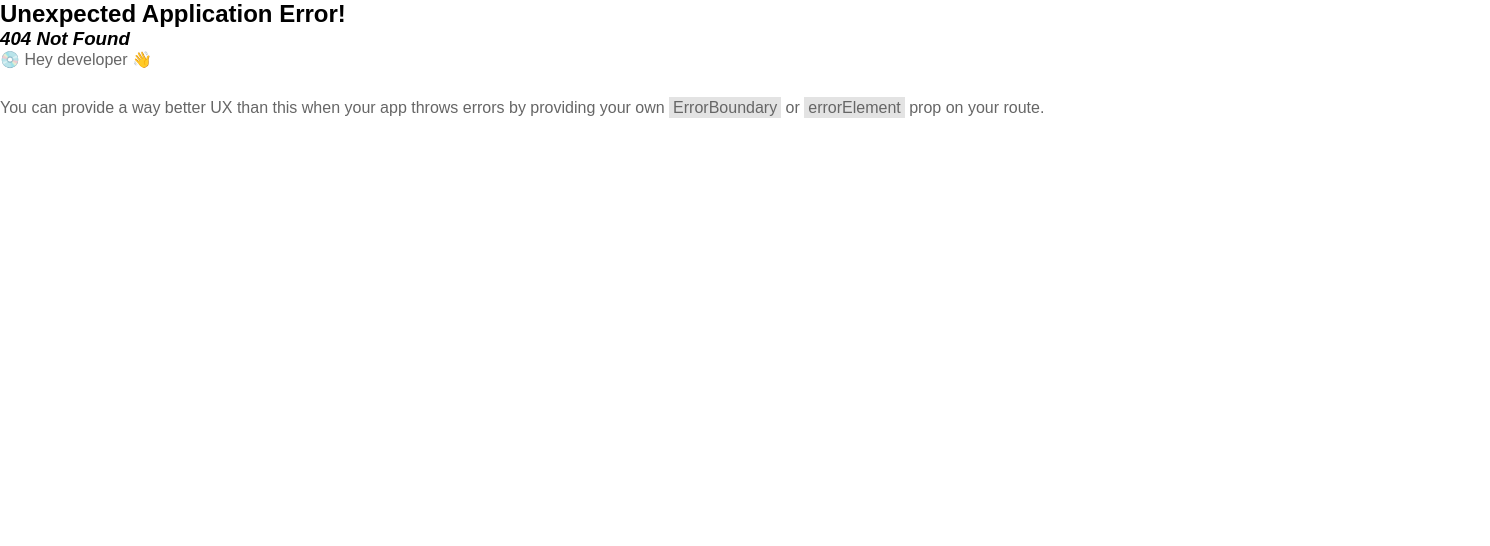
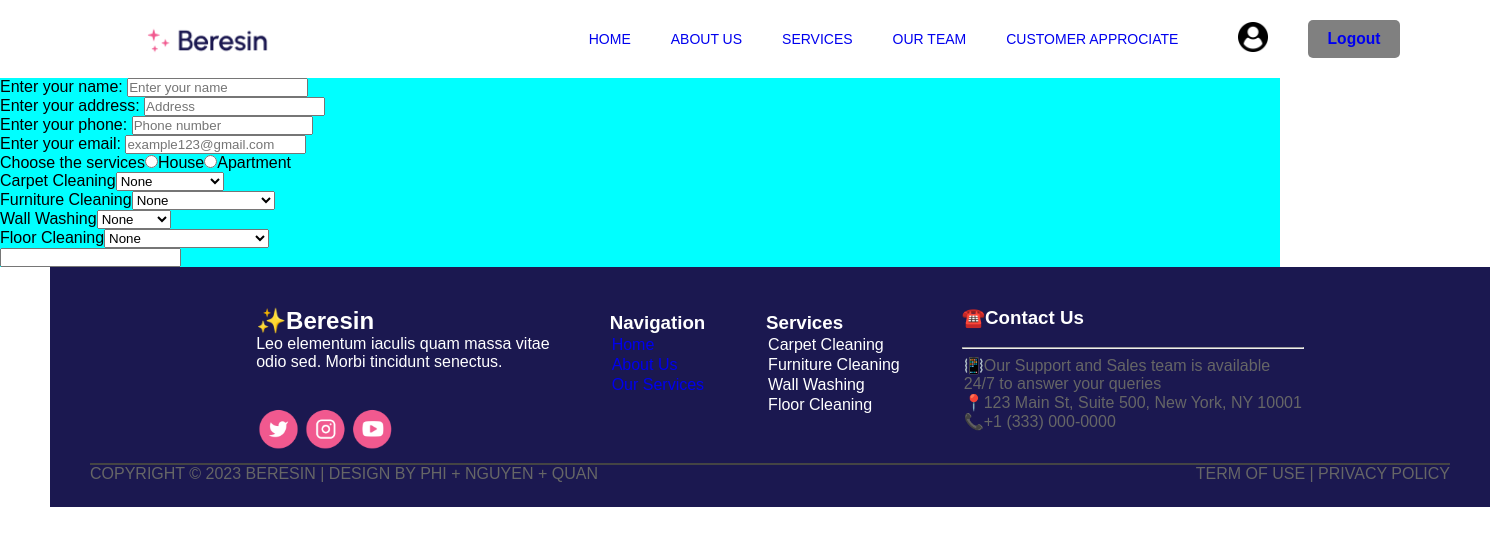
Before and after one commit to Blast2003/Blast2003-Cleaning_Service, a React (Vite) app in the folder frontend/: page /booking in a window 1280 px wide. Before the commit this address had no page. Shown: the top 546 px of the page, 1490 px wide, since content can reach past the window. Built offline with nearby package versions, Linux system fonts and the light colour scheme.

Commit message:
examiner

```diff
--- a/frontend/src/Components/Top/Top.css
+++ b/frontend/src/Components/Top/Top.css
@@ -79,16 +79,28 @@ h5{
     margin-right: 10px;
 }
 .stat{
-    margin-bottom: 20px;
+    margin-left: 20px;
+}
+.stat-1{
+    margin-left: 20px;
 }
 .stat h2{
-    font-size: 50px;
+    font-size: 51px;
+    color: #2e2c4f;
+}
+.stat-1 h2{
+    margin-left: 9px;
+    font-size: 51px;
     color: #2e2c4f;
 }
 .stat p{
     font-size: 18px;
     color: #6c6b7f;
 }
+.stat-1 p{
+    font-size: 18px;
+    color: #6c6b7f;
+}
 a{
     text-decoration: none;
 }
--- a/frontend/src/Components/Top/Top.jsx
+++ b/frontend/src/Components/Top/Top.jsx
@@ -14,7 +14,7 @@ const Top = () => {
                 </p>
                 <div className="top-button">
                     <button className="getStart"><a href="/signup">Get Started</a></button>
-                    <button className="howItWork">How It Work?</button>
+                    <button className="howItWork"><a href="/booking">Book Now</a></button>
                 </div>
             </div>
 
@@ -26,11 +26,11 @@ const Top = () => {
                     <p>Home Cleaned</p>
                 </div>
                 <div className="stat">
-                    <h2>126 +</h2>
+                    <h2>126+</h2>
                     <p>Professional Tools</p>
                 </div>
-                <div className="stat">
-                    <h2>99 %</h2>
+                <div className="stat-1">
+                    <h2>99%</h2>
                     <p>Satisfied Clients</p>
                 </div>
             </div>
--- /dev/null
+++ b/frontend/src/contentEachPage/bookingPage/bookingPage.css
@@ -0,0 +1,3 @@
+.booking-container{
+    background-color: aqua;
+}
--- /dev/null
+++ b/frontend/src/contentEachPage/bookingPage/bookingPage.jsx
@@ -0,0 +1,67 @@
+import React from "react";
+import './bookingPage.css';
+
+function BookingPage(){
+    return(
+        <div className="booking-container">
+            <form action="">
+                <div className="form-user-infor">
+                    <label>Enter your name: </label>
+                    <input type="text" placeholder="Enter your name"></input><br/>
+                    <label>Enter your address: </label>
+                    <input type="text" placeholder="Address"></input><br/>
+                    <label>Enter your phone: </label>
+                    <input type="text" placeholder="Phone number"></input><br/>
+                    <label>Enter your email: </label>
+                    <input type="text" placeholder="example123@gmail.com"></input><br/>
+                </div>
+                <div className="form-choose-service">
+                    <label>Choose the services</label>
+                    <input type="radio"></input>
+                    <label>House</label>
+                    <input type="radio"></input>
+                    <label>Apartment</label><br/>
+                    <label>Carpet Cleaning</label>
+                    <select>
+                        <option value="">None</option>
+                        <option value="">Vacuuming</option>
+                        <option value="">Pre-treatment</option>
+                        <option value="">Spot cleaning</option>
+                        <option value="">Deep cleaning</option>
+                        <option value="">Drying</option>
+                    </select> <br/>
+                    <label>Furniture Cleaning</label>
+                    <select>
+                        <option value="">None</option>
+                        <option value="">Dusting</option>
+                        <option value="">Vacuuming</option>
+                        <option value="">Spot cleaning</option>
+                        <option value="">Upholstery cleaning</option>
+                        <option value="">Leather conditioning</option>
+                    </select> <br/>
+                    <label>Wall Washing</label>
+                    <select>
+                        <option value="">None</option>
+                        <option value="">Dusting</option>
+                        <option value="">Washing</option>
+                        <option value="">Rinsing</option>
+                        <option value="">Drying</option>
+                    </select> <br/>
+                    <label>Floor Cleaning</label>
+                    <select>
+                        <option value="">None</option>
+                        <option value="">Sweeping or vacuuming</option>
+                        <option value="">Mapping</option>
+                        <option value="">Scubbing</option>
+                        <option value="">Polishing or waxing</option>
+                        <option value="">Rug cleaning</option>
+                    </select> <br/>
+                </div>
+                <div className="form-select-time">
+                <input id="input-picker" />
+                </div>
+            </form>
+        </div>
+    );
+}
+export default BookingPage;
--- /dev/null
+++ b/frontend/src/contentEachPage/examinerPage/Examiner.css
@@ -0,0 +1,40 @@
+.examiner__container{
+    width: 1440px;
+    padding: auto;
+    margin-left: 50px;
+    background-color: #fff;
+}
+.examiner__heading{
+    font-weight: bold;
+    text-align: center;
+    text-decoration: none;
+}
+.examiner__heading p{
+    padding: auto;
+}
+.examiner__heading h2{
+    font-size: 40px;
+    text-align: center;
+}
+
+.examiner__main{
+    margin-left: 40px;
+    padding: 20px;
+    display: flex;
+    gap: 30px;
+    align-items: center;
+}
+.examiner__task__icon{
+    width: 50px;
+    margin: 10px;
+}
+.examiner__main__section{
+    text-wrap: pretty;
+}
+.section__description{
+    color: #ccc;
+}
+.section__date{
+    color: orange;
+    cursor: pointer;
+}
--- /dev/null
+++ b/frontend/src/contentEachPage/examinerPage/Examiner.jsx
@@ -0,0 +1,49 @@
+import React from "react";
+import './Examiner.css';
+import icon from '../../assets/iconExaminer.png'
+
+function Examiner(){
+    return (
+        <div className="examiner__container">
+            <div className="examiner__heading">
+                <p>✨Examiner</p>
+                <h2>Current Task</h2>
+            </div>
+            <div className="examiner__main">
+                <div className="examiner__main__section">
+                    <img src={icon} alt="" className="examiner__task__icon"/>
+                    <h3 className="section__title"> Carpet cleaning</h3>
+                    <p className="section__description">
+                        Removes dirt and stains from carpets using steam or dry cleaning to refresher and sanitize.
+                    </p>
+                    <p className="section__date">Date - time</p>
+                </div>
+                <div className="examiner__main__section">
+                    <img src={icon} alt="" className="examiner__task__icon"/>
+                    <h3 className="section__title"> Carpet cleaning</h3>
+                    <p className="section__description">
+                        Removes dirt and stains from carpets using steam or dry cleaning to refresher and sanitize.
+                    </p>
+                    <p className="section__date">Date - time</p>
+                </div>
+                <div className="examiner__main__section">
+                    <img src={icon} alt="" className="examiner__task__icon"/>
+                    <h3 className="section__title"> Carpet cleaning</h3>
+                    <p className="section__description">
+                        Removes dirt and stains from carpets using steam or dry cleaning to refresher and sanitize.
+                    </p>
+                    <p className="section__date">Date - time</p>
+                </div>
+                <div className="examiner__main__section">
+                    <img src={icon} alt="" className="examiner__task__icon"/>
+                    <h3 className="section__title"> Carpet cleaning</h3>
+                    <p className="section__description">
+                        Removes dirt and stains from carpets using steam or dry cleaning to refresher and sanitize.
+                    </p>
+                    <p className="section__date">Date - time</p>
+                </div>
+            </div>
+        </div>
+    );
+}
+export default Examiner;
--- /dev/null
+++ b/frontend/src/pages/Booking.jsx
@@ -0,0 +1,15 @@
+import React from "react";
+import Navbar from "../Components/Navbar/Navbar";
+import Footer from "../Components/Footer/Footer";
+import BookingPage from "../contentEachPage/bookingPage/bookingPage";
+
+function Booking(){
+    return(
+        <div>
+            <Navbar/>
+            <BookingPage/>
+            <Footer/>
+        </div>
+    );
+}
+export default Booking;
--- /dev/null
+++ b/frontend/src/pages/ExaminerPage.jsx
@@ -0,0 +1,15 @@
+import React from "react";
+import Footer from "../Components/Footer/Footer";
+import Navbar from "../Components/Navbar/Navbar";
+import Examiner from "../contentEachPage/examinerPage/Examiner";
+
+function ExaminerPage(){
+    return (
+        <div>
+            <Navbar/>
+            <Examiner/>
+            <Footer/>
+        </div>
+    );
+}
+export default ExaminerPage;
```
Also changed, not shown: frontend/src/main.jsx (+10 -0 lines), frontend/src/pages/StaffPage.jsx (added, +13 -0 lines), frontend/src/Components/Time/datePicker.jsx (added), frontend/src/assets/iconExaminer.png (added).
